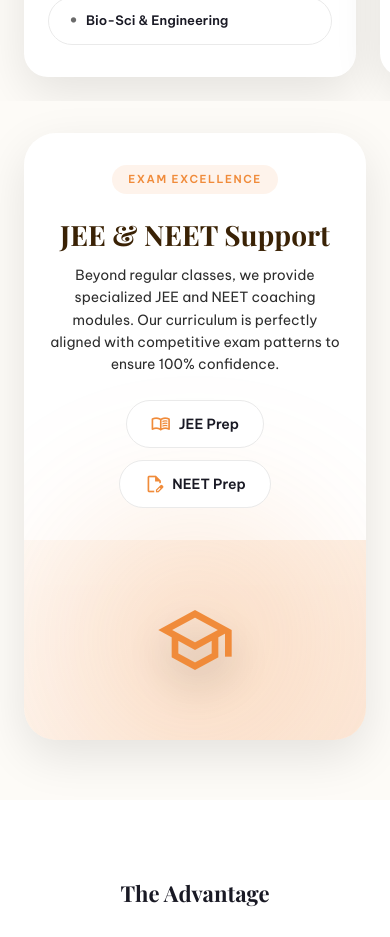
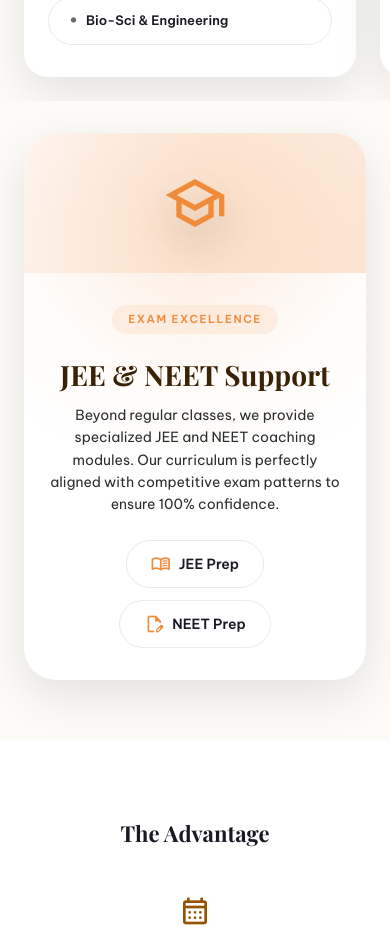
Before and after one commit to Subhampas1/geetascienceintercollege, a React (Vite) app: page /academics in a window 390 px wide. Shown: the part 911-1848 px from the top of the page. Built offline with nearby package versions, Linux system fonts and the light colour scheme; a web font is replaced by a local one.

Commit message:
Move cap icon to top and make it smaller on mobile for JEE/NEET card

```diff
--- a/src/pages/Academics.css
+++ b/src/pages/Academics.css
@@ -337,13 +337,13 @@
     overflow: hidden;
   }
 
-  .competitive-support-card { flex-direction: column !important; }
+  .competitive-support-card { flex-direction: column-reverse !important; }
   .competitive-content { padding: 32px 24px; text-align: center; }
   .competitive-content h2 { font-size: 28px !important; margin-bottom: 12px; }
   .competitive-content p { font-size: 14px; margin-bottom: 24px; }
   .competitive-actions { flex-direction: column; align-items: center; gap: 12px; }
-  .competitive-graphic { clip-path: none; width: 100%; min-height: 200px; }
-  .competitive-graphic .main-icon { font-size: 80px; }
+  .competitive-graphic { clip-path: none; width: 100%; min-height: 140px; }
+  .competitive-graphic .main-icon { font-size: 64px; }
   .advantage-grid { grid-template-columns: 1fr; gap: 40px; }
 
   .academics-cta-actions { flex-direction: column; width: 100%; }
```
